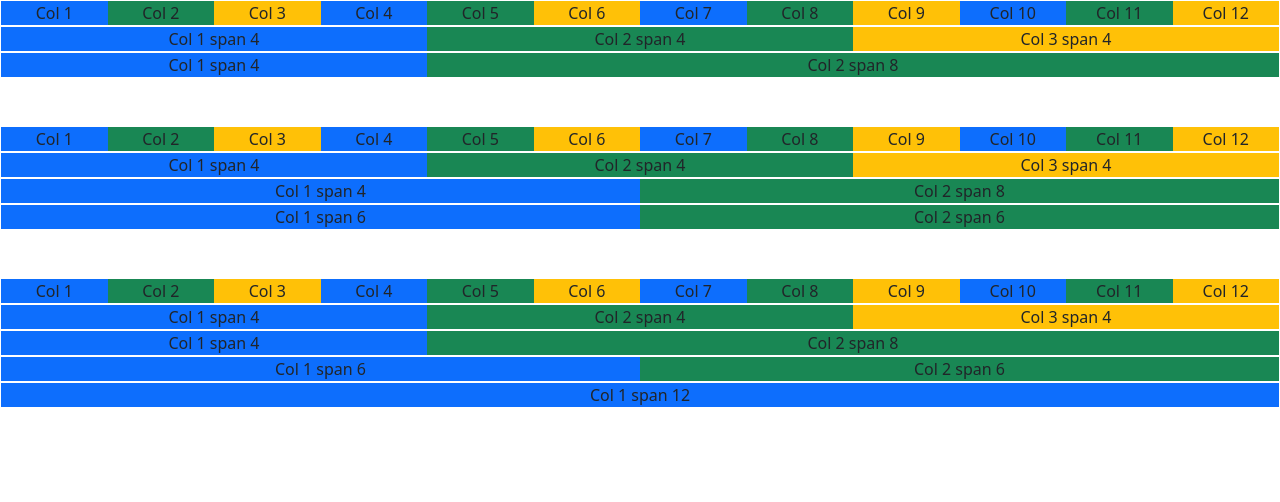
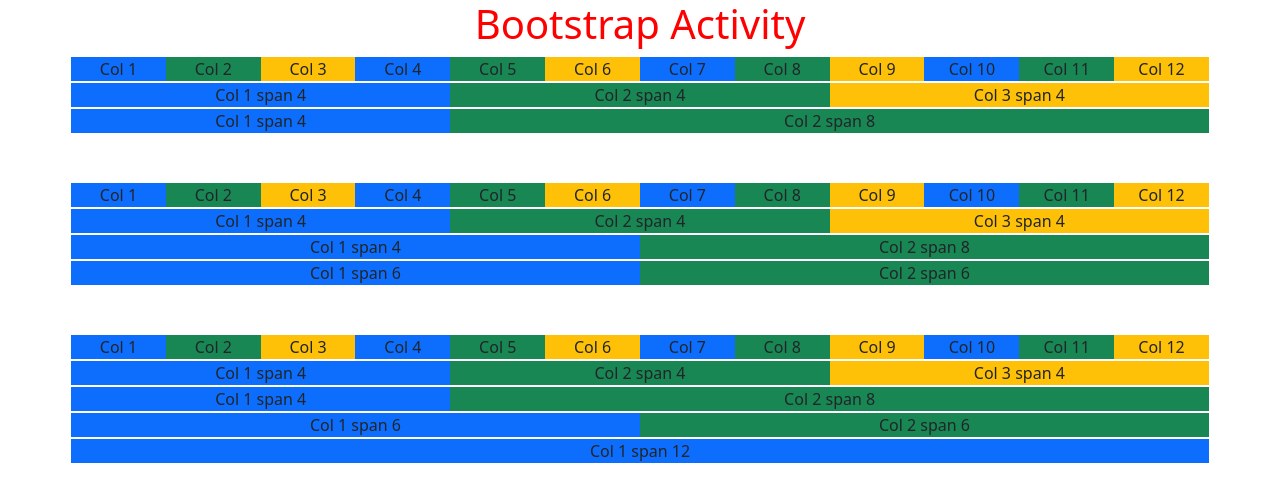
Before and after one commit to Kenzhie16/Projects, a plain HTML site: page Nov 23, 2022/Bootstrapgrid.html in a window 1280 px wide. Drawn offline with nearby package versions, Linux system fonts and the light colour scheme.

Commit message:
update codes

```diff
--- a/Nov 23, 2022/Bootstrapgrid.html
+++ b/Nov 23, 2022/Bootstrapgrid.html
@@ -13,7 +13,9 @@
 
 <body>
 
-    <div class="container-fluid text-center">
+    <h1 style="text-align:center; color: red;">Bootstrap Activity</h1>
+
+    <div class="container-lg justify-content-center text-center">
         <div class="row border border-white">
             <div class="col-1 bg-primary">Col 1</div>
             <div class="col-1 bg-success">Col 2</div>
```
